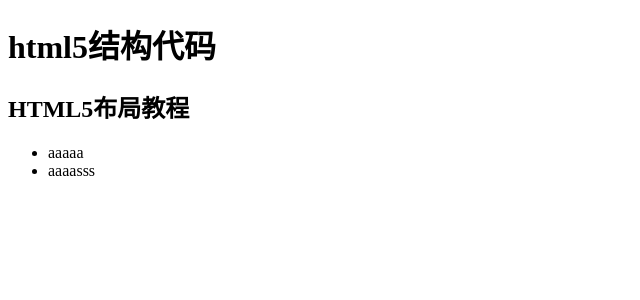
After one commit to ljzijin1992/miniweibo, a Django app: template templates/bu.html in a window 1280 px wide. The commit adds this page. Shown: the top 300 px of the page, without its empty margins (0-640 px from the left). Run offline with Django 3.2, Linux system fonts and the light colour scheme; the template is opened without the code that fills it, so the values that code supplies are empty.

Commit message:
一些问题

```diff
--- a/static/css/main.css
+++ b/static/css/main.css
@@ -1,8 +1,6 @@
 #siderbar{
-    margin-top: 25px;
     float: left;
 }
-
-#mainbody{
+#content{
     float: right;
 }
--- /dev/null
+++ b/templates/bu.html
@@ -0,0 +1,26 @@
+<!DOCTYPE html>
+<htmlang = "en">
+<head>
+<meta charset = "utf-8">
+<title>HTML5 Demo</title>
+</head>
+<body>
+<header>
+  <hgroup>
+    <h1>html5结构代码</h1>
+    <h2>HTML5布局教程</h2>
+  </hgroup>
+</header>
+<nav>
+  <ul>
+    <li>aaaaa</li>
+    <li>aaaasss</li>
+  </ul>
+  </nav>
+<section>
+  <article></article>
+  <aside></aside>
+</section>
+<section></section>
+<footer></footer>
+</body>
```
Also changed, not shown: templates/base.html (+9 -12 lines).
